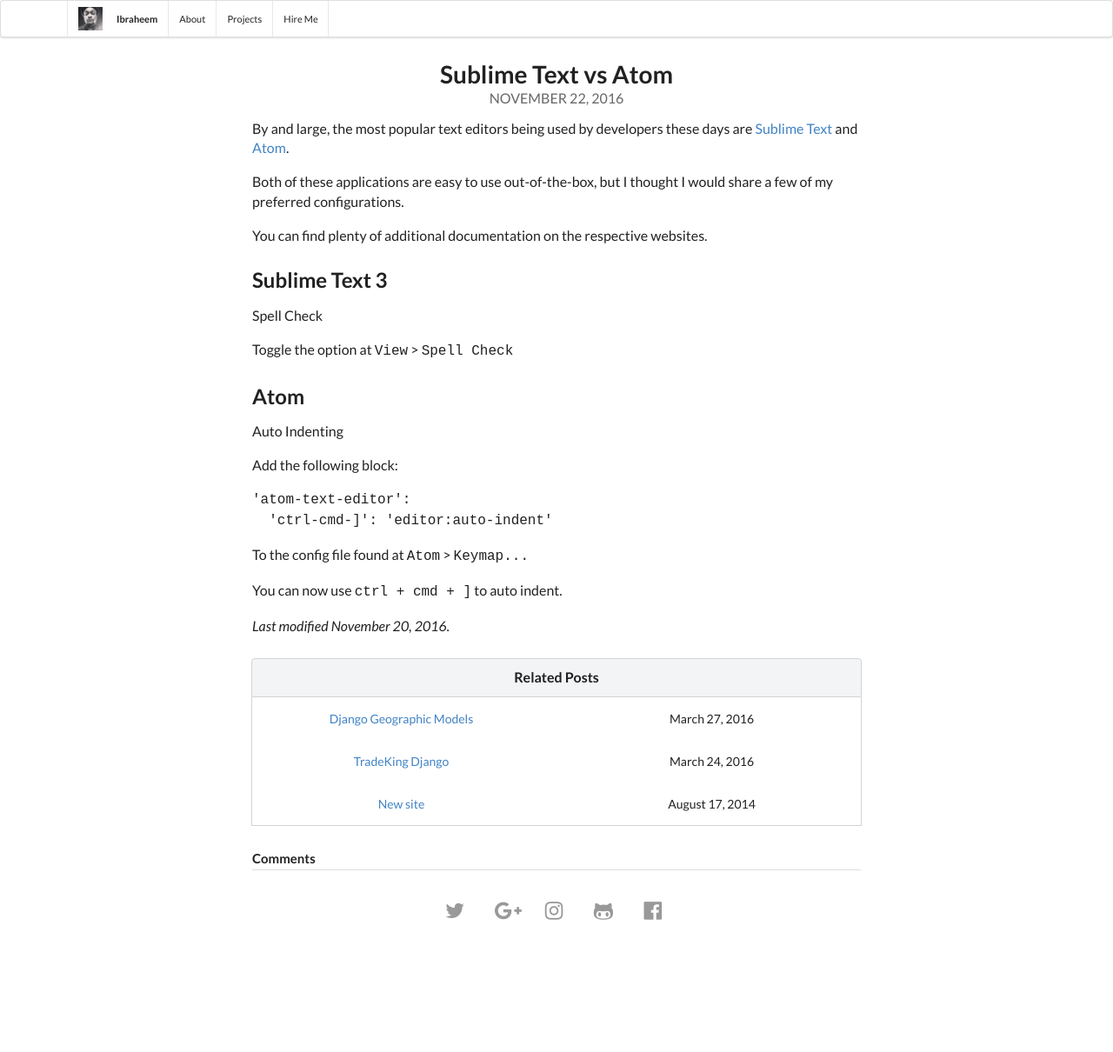
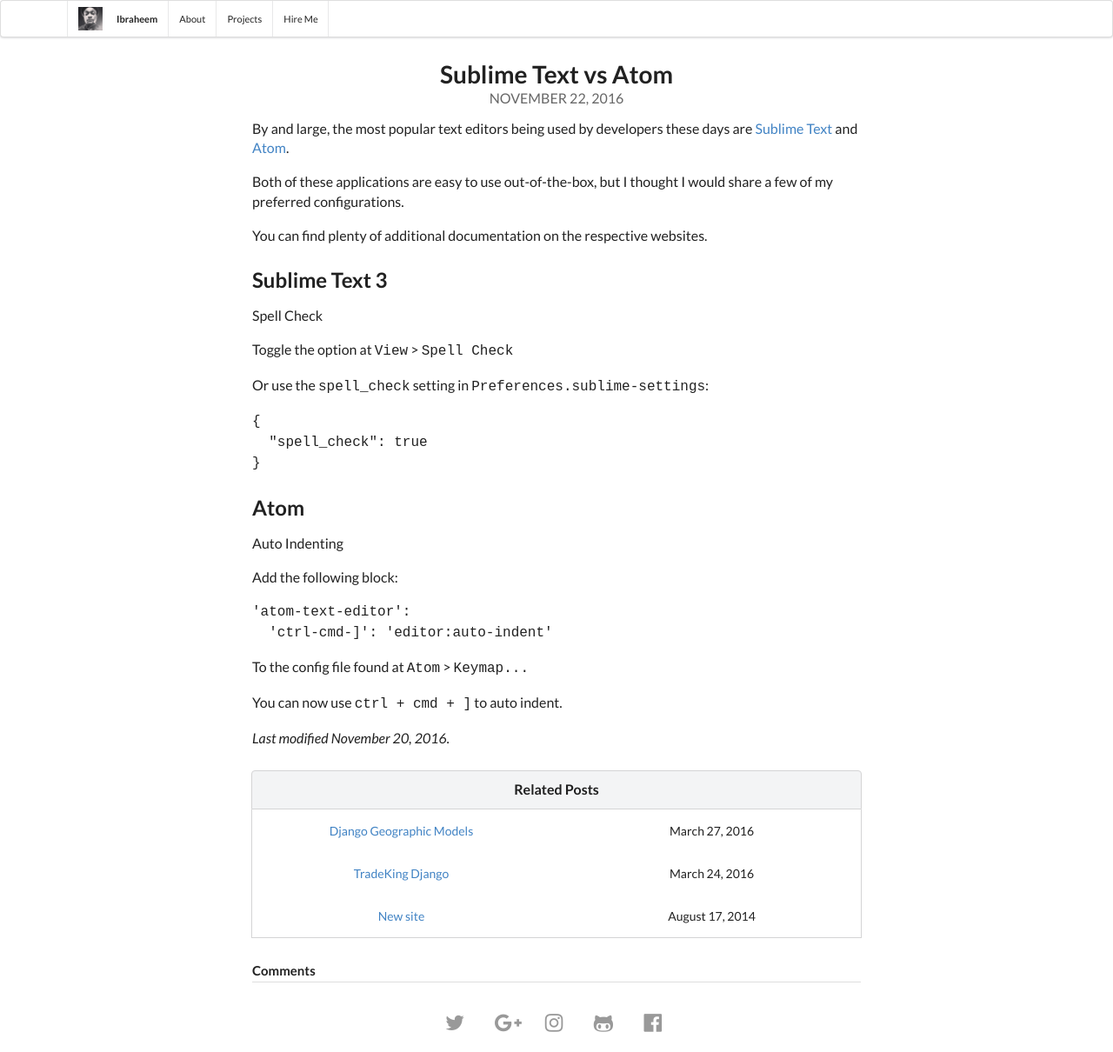
Before and after one commit to ibraheem4/ibraheem4.github.io, a Jekyll site: the page built from _posts/2016-11-22-Sublime-Text-Vs-Atom.md, in a window 1280 px wide. Shown: the whole page at 87% size. Built offline with Jekyll 4.4.1, drawn with Linux system fonts in a browser that asks for light colours; nearby versions of some CDN libraries; some web fonts are replaced; library files that are not in the unit come from our copies; before the commit the page ends 1081 px from its top, so only the background shows below that.

Commit message:
Update blog post

````diff
--- a/_posts/2016-11-22-Sublime-Text-Vs-Atom.md
+++ b/_posts/2016-11-22-Sublime-Text-Vs-Atom.md
@@ -20,6 +20,14 @@
 
 Toggle the option at `View` > `Spell Check`
 
+Or use the `spell_check` setting in `Preferences.sublime-settings`:
+
+```
+{
+  "spell_check": true
+}
+```
+
 Atom
 ---
 Auto Indenting
````
